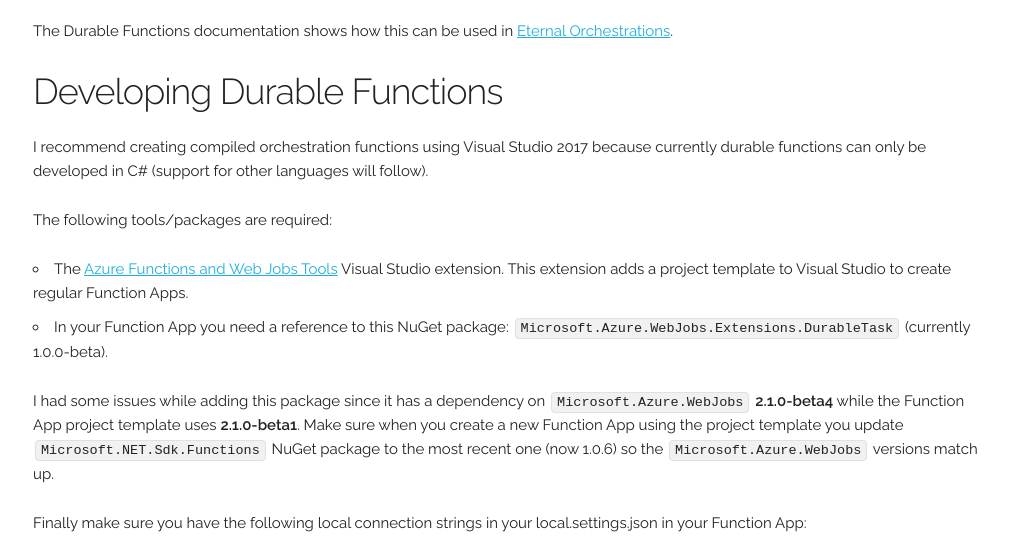
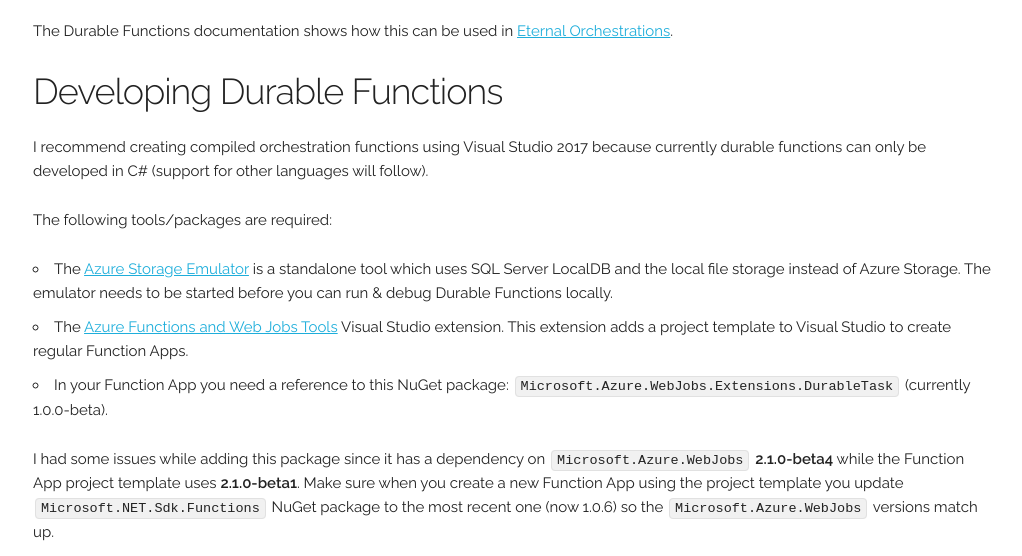
Before and after one commit to marcduiker/marcduiker.github.io, a Jekyll site: the page built from _posts/2017-11-05-durable-azure-functions-stateful-orchestrations.md, in a window 1280 px wide and 900 px high, scrolled down 3966 px, cut to the strip 0-556 px from the top of the window. Shown: the whole strip, without its empty margins (127-1149 px from the left). Built offline with Jekyll 4.4.1, drawn with Linux system fonts in a browser that asks for light colours; nearby versions of some CDN libraries; comment, search, counter and statistics services are not loaded.

Commit message:
Added Azure Storage Emulator as requirement to develop locally

```diff
--- a/_posts/2017-11-05-durable-azure-functions-stateful-orchestrations.md
+++ b/_posts/2017-11-05-durable-azure-functions-stateful-orchestrations.md
@@ -116,7 +116,8 @@
 
 The following tools/packages are required:
 
-- The [Azure Functions and Web Jobs Tools](https://docs.microsoft.com/en-us/azure/azure-functions/functions-develop-vs) Visual Studio extension. This extension adds a project template to Visual Studio to create regular Function Apps.
+- The [Azure Storage Emulator](https://docs.microsoft.com/en-us/azure/storage/common/storage-use-emulator){:target="_blank"} is a standalone tool which uses SQL Server LocalDB and the local file storage instead of Azure Storage. The emulator needs to be started before you can run & debug Durable Functions locally.
+- The [Azure Functions and Web Jobs Tools](https://docs.microsoft.com/en-us/azure/azure-functions/functions-develop-vs){:target="_blank"} Visual Studio extension. This extension adds a project template to Visual Studio to create regular Function Apps.
 - In your Function App you need a reference to this NuGet package: `Microsoft.Azure.WebJobs.Extensions.DurableTask` (currently 1.0.0-beta).
 
 I had some issues while adding this package since it has a dependency on `Microsoft.Azure.WebJobs` __2.1.0-beta4__ while the Function App project template uses __2.1.0-beta1__. Make sure when you create a new Function App using the project template you update `Microsoft.NET.Sdk.Functions` NuGet package to the most recent one (now 1.0.6) so the `Microsoft.Azure.WebJobs` versions match up.
```
